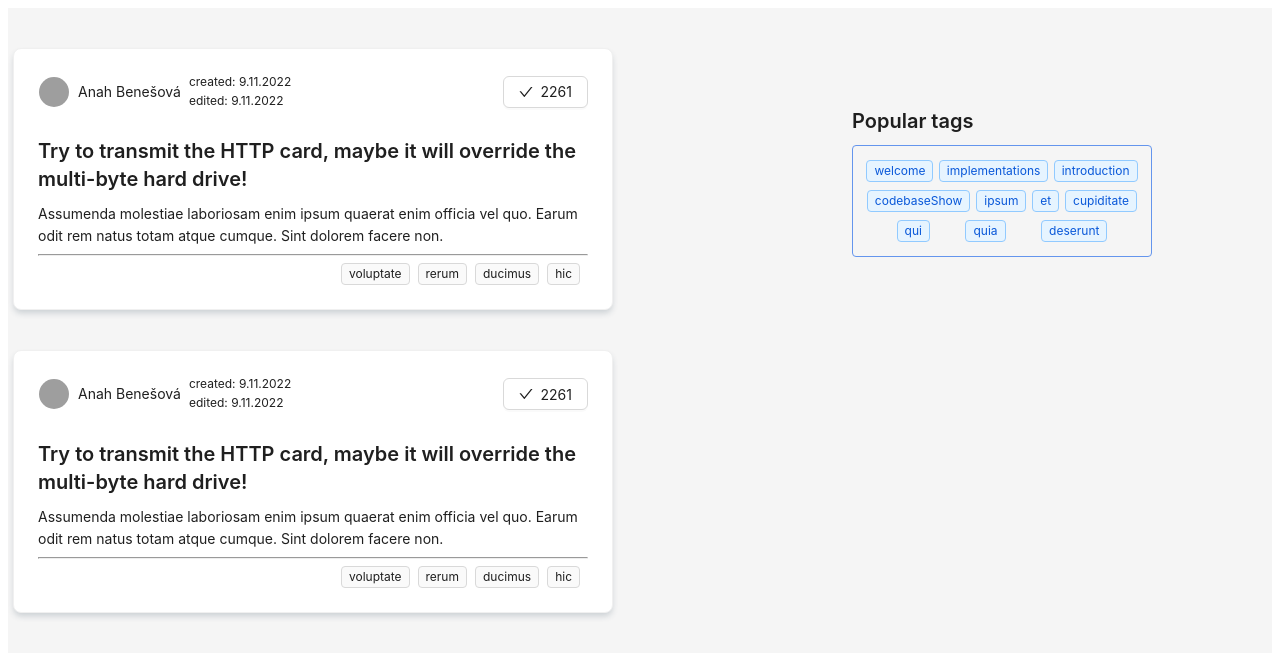
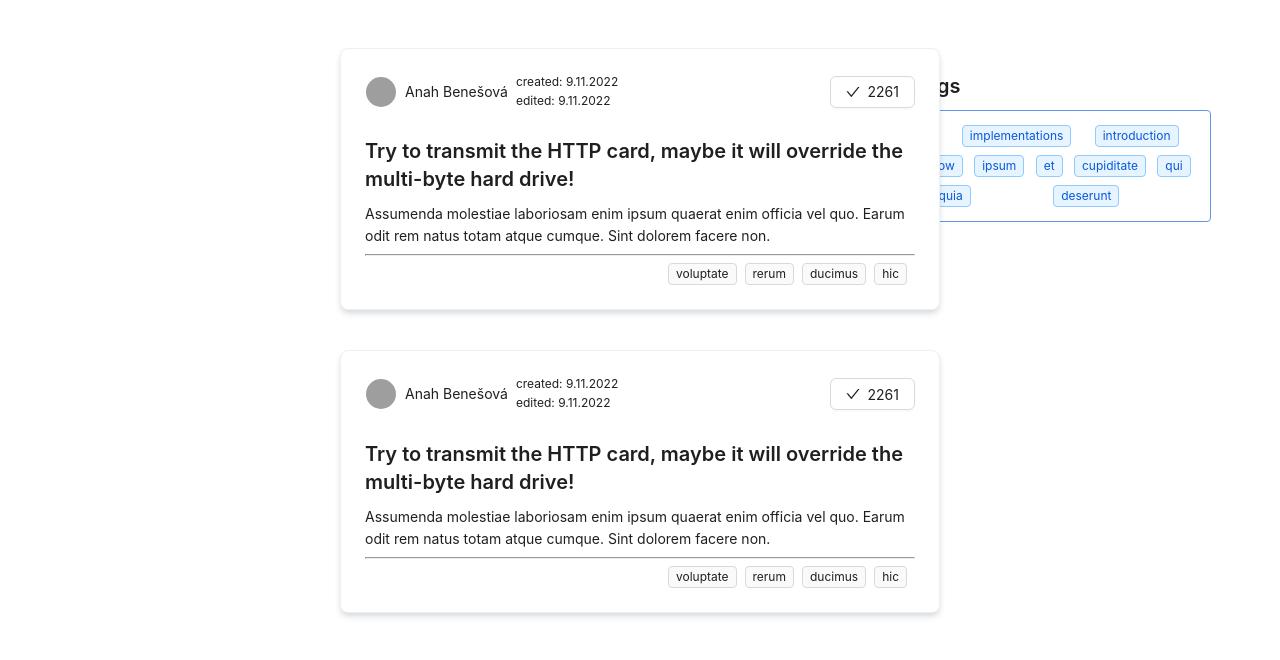
Before and after one commit to Friend34you/wilix-blog, a React (Vite) app: page / in a window 1280 px wide. Shown: the top 660 px of the page. Built offline with nearby package versions, Linux system fonts and the light colour scheme; grey boxes are pictures that could not be loaded.

Commit message:
tags-cloud3 - some refactoring

```diff
--- a/src/components/App.tsx
+++ b/src/components/App.tsx
@@ -2,14 +2,13 @@ import ArticleCard from "./ArticleCard.tsx";
 import {mockDataArticles} from "../../mockData/mockArticles.ts";
 import TagsCloud from "./TagsCloud.tsx";
 import {mockDataTags} from "../../mockData/mockDataTags.ts";
-import {Layout} from "antd";
-
-const {Content} = Layout
+import {Flex} from "antd";
 
 const App = () => {
   return (
-    <Layout>
-      <Content>
+    <Flex align="center" vertical={true}>
+      <TagsCloud tags={mockDataTags.tags}/>
+      <div>
         <ArticleCard
           {...mockDataArticles[0]}
           onFavoriteClick={() => {
@@ -22,11 +21,8 @@ const App = () => {
             console.log(mockDataArticles[0].slug)
           }}
         />
-      </Content>
-
-      <TagsCloud tags={mockDataTags.tags}/>
-
-    </Layout>
+      </div>
+    </Flex>
   )
 }
 
--- a/src/components/TagsCloud.tsx
+++ b/src/components/TagsCloud.tsx
@@ -9,7 +9,7 @@ interface TagsCloudProps {
 
 const StyledFlex = styled(Flex)`
   padding: 10px;
-  max-width: 300px;
+  max-width: 350px;
   border: 1px solid cornflowerblue;
   border-radius: 4px;
 
@@ -19,8 +19,14 @@ const StyledFlex = styled(Flex)`
 `
 const StyledWrapper= styled.div`
   position: absolute;
-  right: 10vw;
-  top: 10vh;
+  right: 5vw;
+  top: 5vh;
+  padding: 5px;
+
+  @media (max-width: 1024px) {
+    display: block;
+    position: static;
+  }
 `
 
 const {Title} = Typography
```
